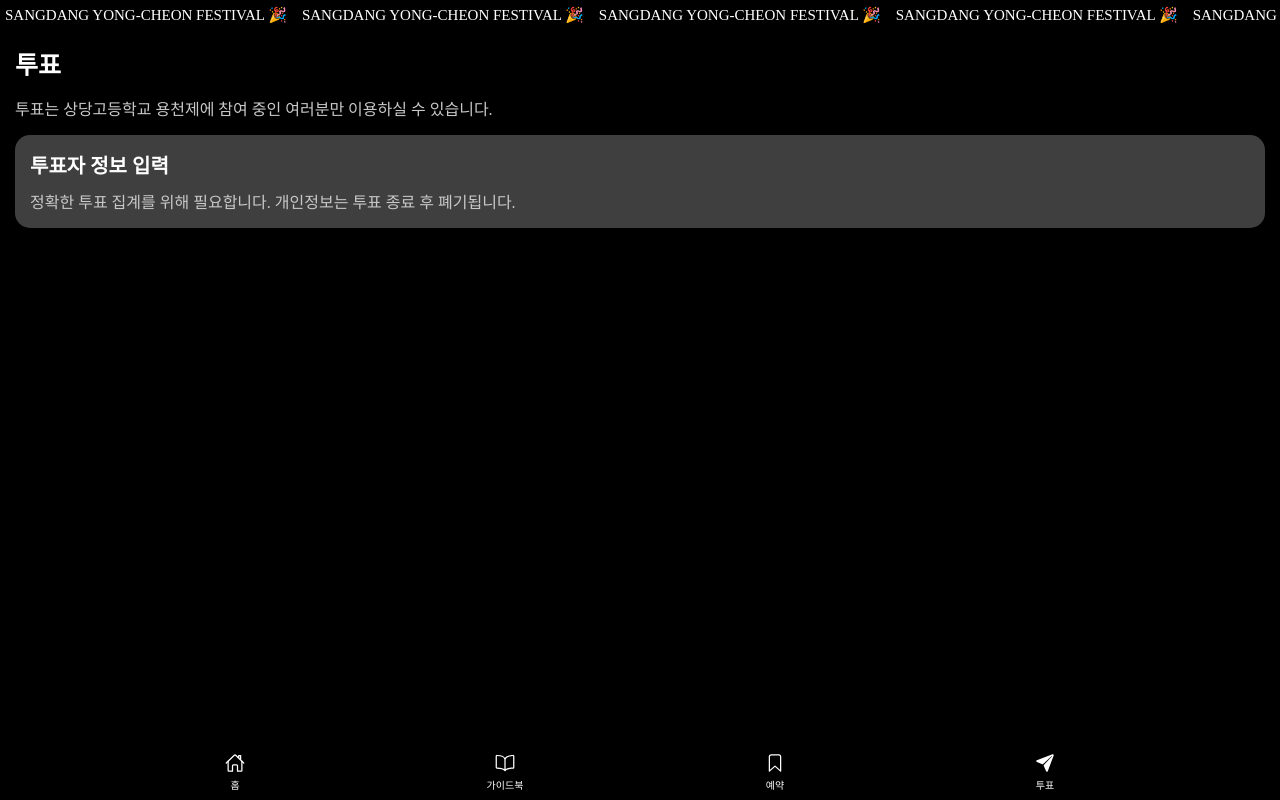
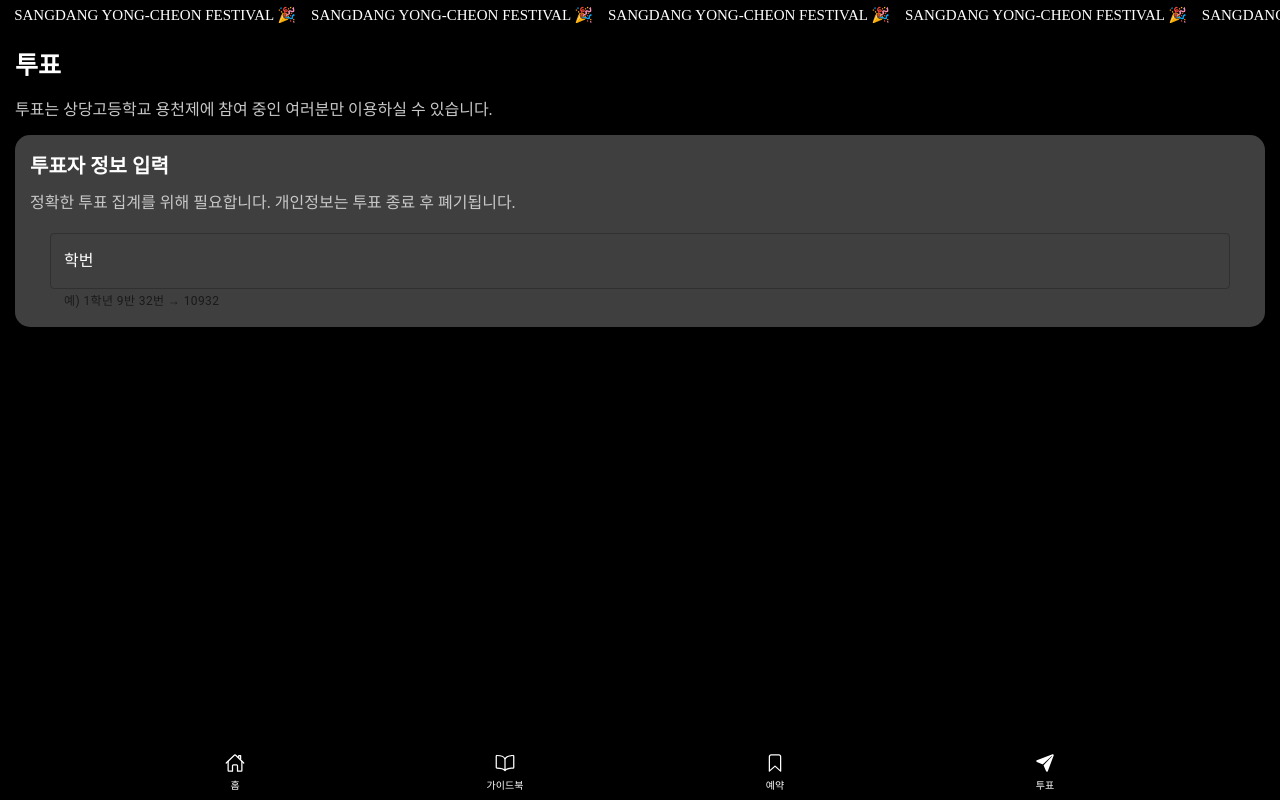
Before and after one commit to InfiniteBuffe/sangdango-festival, a Next.js app: page /vote in a window 1280 px wide. Built offline with nearby package versions, Linux system fonts and the light colour scheme; a web font is replaced by a local one.

Commit message:
mui input 추가 / 색상 변경 필요함

```diff
--- a/package.json
+++ b/package.json
@@ -9,6 +9,9 @@
     "lint": "next lint"
   },
   "dependencies": {
+    "@emotion/react": "^11.11.1",
+    "@emotion/styled": "^11.11.0",
+    "@mui/material": "^5.14.20",
     "next": "14.0.1",
     "react": "^18",
     "react-countdown": "^2.3.5",
--- a/pages/vote.js
+++ b/pages/vote.js
@@ -1,7 +1,15 @@
 import PageTitle from '@/components/PageTitle'
 import styles from '@/styles/pages/Vote/Vote.module.css'
+import { TextField, createTheme, ThemeProvider } from '@mui/material'
 
 const Vote = () => {
+    const theme = createTheme({
+        palette: {
+            primary: {
+                main: '#FFFFFF'
+            },
+        },
+    });
     return (
         <>
             <PageTitle title="투표" />
@@ -15,6 +23,20 @@ const Vote = () => {
                 <div className={styles.description}>
                     정확한 투표 집계를 위해 필요합니다. 개인정보는 투표 종료 후 폐기됩니다.
                 </div>
+                <ThemeProvider theme={theme}>
+                    <TextField
+                        helperText="예) 1학년 9반 32번 → 10932"
+                        style={{ width: 'calc(100% - 40px)', marginLeft: '20px', marginTop: '20px' }}
+                        fullWidth
+                        label="학번"
+                        variant="outlined"
+                        inputProps={{ style: { fontFamily: 'pretendard', fontWeight: '500', color: 'white' } }}
+                        InputLabelProps={{ style: { fontFamily: 'pretendard', fontWeight: '500', color: 'white' } }}
+                        color="primary"
+                    // onChange={(a) => }
+                    // value={}
+                    />
+                </ThemeProvider>
             </div>
         </>
     )
```
Also changed, not shown: styles/pages/Vote/Vote.module.scss (line endings or trailing spaces), 1 other file (tests, documents, lock files or other folders).
